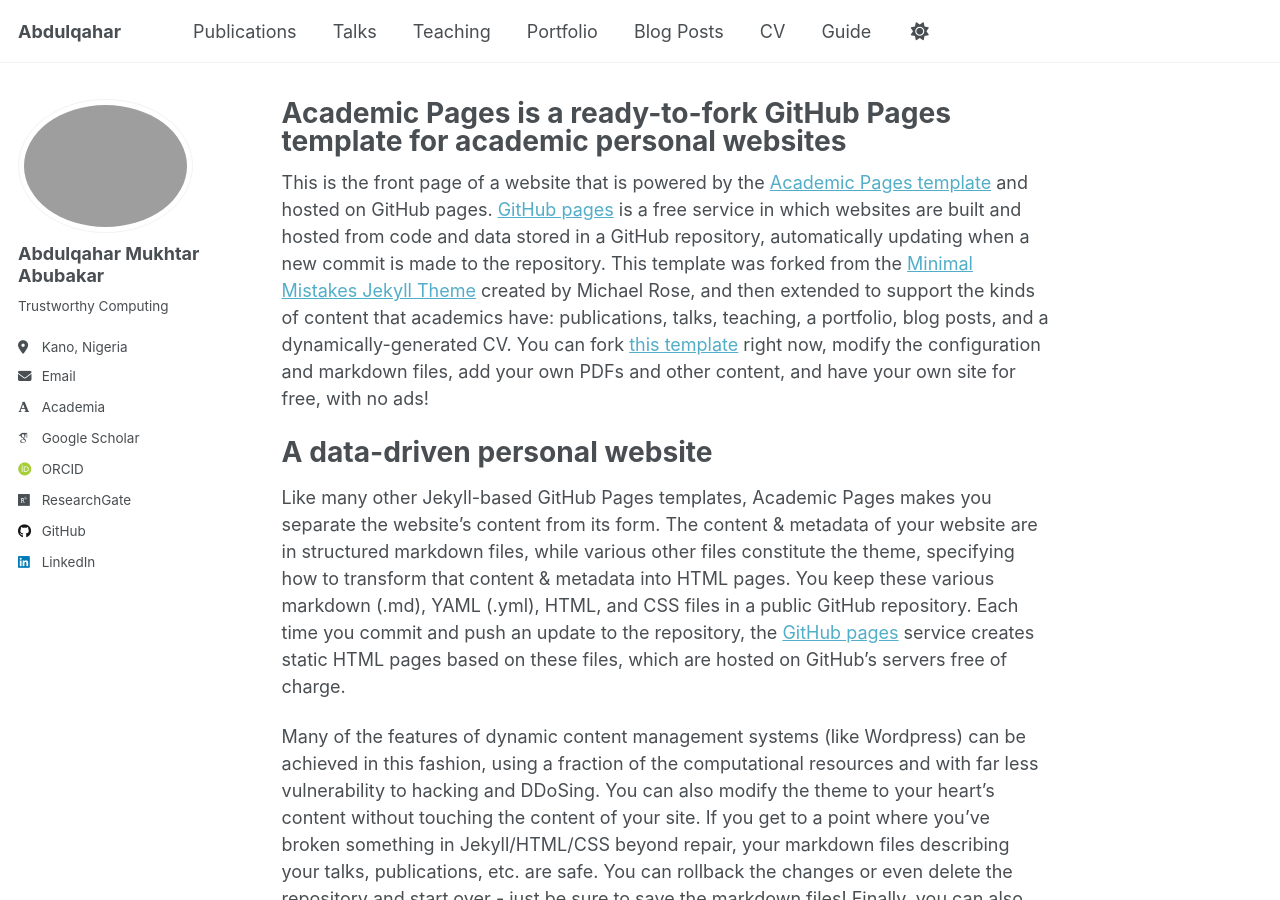
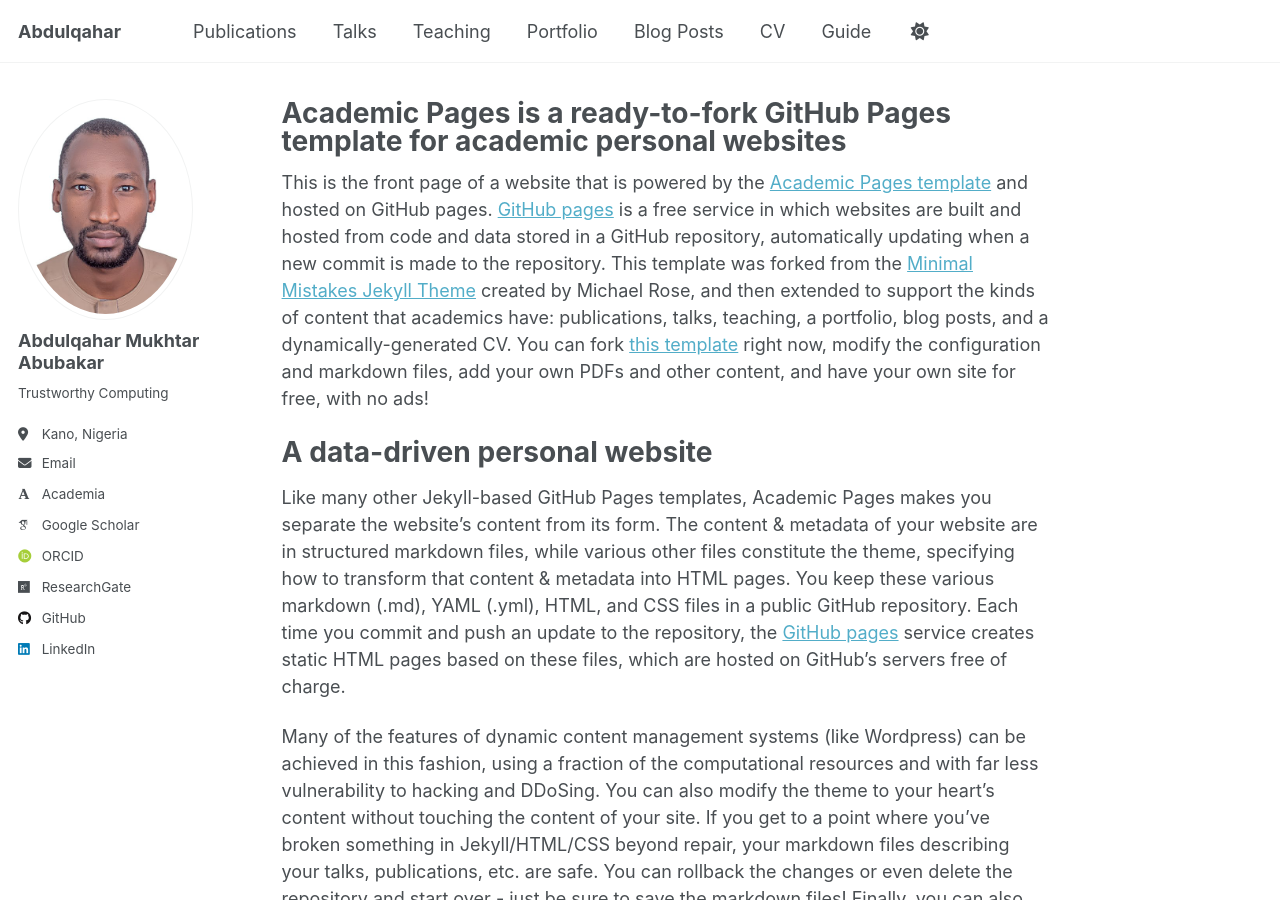
Before and after one commit to Abdulqahar47/Abdulqahar.github.io, a Jekyll site: the page built from _pages/about.md, in a window 1280 px wide and 900 px high. Built offline with Jekyll 4.4.1, drawn with Linux system fonts in a browser that asks for light colours; some web fonts are replaced.

Commit message:
Update _config.yml

```diff
--- a/_config.yml
+++ b/_config.yml
@@ -22,7 +22,7 @@ repository               : "academicpages/academicpages.github.io"
 #               Additional customization can be done by editing /_includes/author-profile.html
 author:
   # Biographic information
-  avatar           : "images/passport.jpeg"
+  avatar           : "passport.png"
   name             : "Abdulqahar Mukhtar Abubakar"
   pronouns         : # example: "she/her"
   bio              : "Trustworthy Computing"
```
